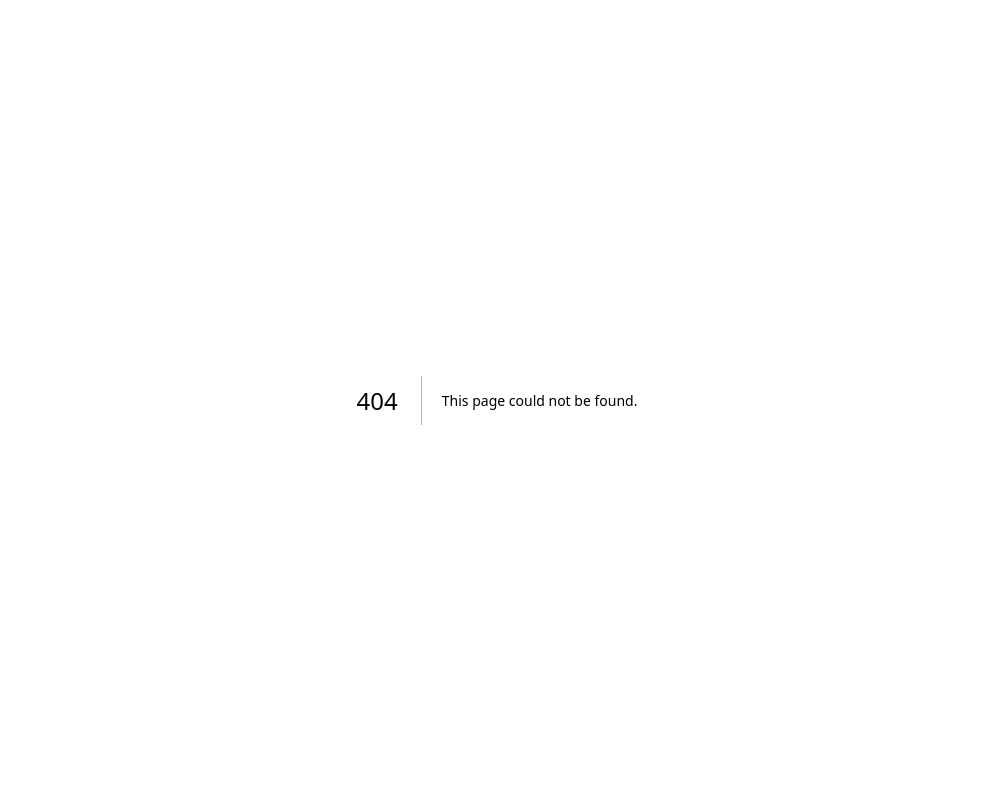
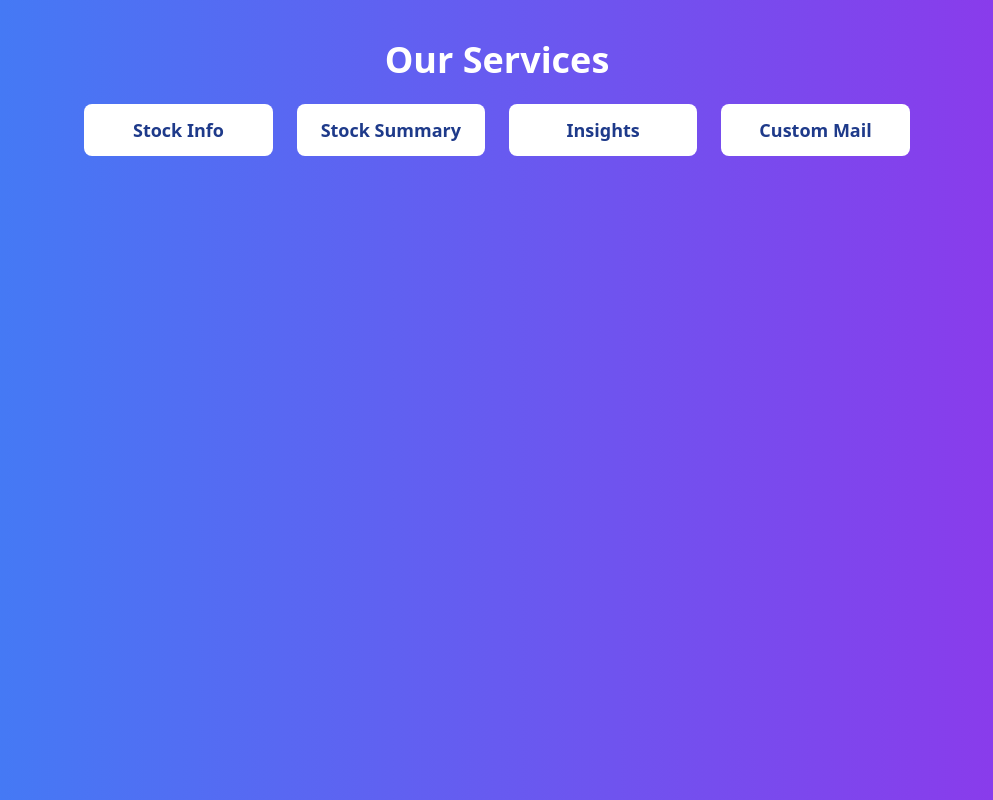
Before and after one commit to lordsid003/ProcessPilot, a Next.js app in the folder frontend/: page /services in a window 1280 px wide. Before the commit this address had no page. Shown: the whole page, without its empty margins (143-1136 px from the left). Built offline with nearby package versions, Linux system fonts and the light colour scheme.

Commit message:
Fetched Api using frontend

```diff
--- /dev/null
+++ b/frontend/app/services/page.tsx
@@ -0,0 +1,92 @@
+"use client";
+import { useState } from "react";
+import { motion } from "framer-motion";
+
+const services = [
+  { id: "stock_info", name: "Stock Info" },
+  { id: "stock_summary", name: "Stock Summary" },
+  { id: "insights", name: "Insights" },
+  { id: "custom_mail", name: "Custom Mail" },
+];
+
+export default function ServicesPage() {
+  const [data, setData] = useState<string | null>(null);
+  const [activeService, setActiveService] = useState<string | null>(null);
+
+  const fetchData = async (serviceId: string) => {
+    try {
+      const requestBody = {}; // Define body based on API requirements
+
+      if (serviceId === "stock_info" || serviceId === "stock_summary") {
+        requestBody.company_name = "Tesla"; // Replace with user input
+      } else if (serviceId === "insights") {
+        requestBody.category = "Finance";
+        requestBody.idea = "Stock market trends"; // Replace with user input
+      } else if (serviceId === "custom_mail") {
+        requestBody.company_info = "Example Company"; // Replace with user input
+      }
+
+      const res = await fetch(`https://processpilot.pythonanywhere.com/${serviceId}`, {
+        method: "POST",
+        headers: {
+          "Content-Type": "application/json",
+        },
+        body: JSON.stringify(requestBody),
+      });
+
+      if (!res.ok) {
+        throw new Error(`HTTP error! Status: ${res.status}`);
+      }
+
+      const result = await res.json();
+      setData(JSON.stringify(result, null, 2)); // Pretty print response
+    } catch (error) {
+      console.error("Error fetching data:", error);
+    }
+  };
+
+
+
+  return (
+    <div className="flex flex-col items-center p-10 min-h-screen bg-gradient-to-r from-blue-500 to-purple-600 text-white">
+      <motion.h1
+        className="text-4xl font-extrabold mb-6"
+        initial={{ opacity: 0, y: -20 }}
+        animate={{ opacity: 1, y: 0 }}
+        transition={{ duration: 0.5 }}
+      >
+        Our Services
+      </motion.h1>
+      <motion.div
+        className="grid grid-cols-2 md:grid-cols-4 gap-6 mb-8"
+        initial={{ opacity: 0 }}
+        animate={{ opacity: 1 }}
+        transition={{ duration: 0.5, delay: 0.2 }}
+      >
+        {services.map((service) => (
+          <motion.button
+            key={service.id}
+            className={`px-6 py-3 rounded-lg text-lg font-semibold transition-all duration-300 transform
+              ${activeService === service.id ? "bg-yellow-400 text-black scale-105" : "bg-white text-blue-900 hover:bg-yellow-300 hover:scale-110"}`}
+            onClick={() => fetchData(service.id)}
+            whileHover={{ scale: 1.1 }}
+            whileTap={{ scale: 0.9 }}
+          >
+            {service.name}
+          </motion.button>
+        ))}
+      </motion.div>
+      {data && (
+        <motion.div
+          className="w-full max-w-lg p-6 bg-white text-gray-900 rounded-lg shadow-lg mt-6"
+          initial={{ opacity: 0, scale: 0.8 }}
+          animate={{ opacity: 1, scale: 1 }}
+          transition={{ duration: 0.4 }}
+        >
+          <h2 className="text-2xl font-bold mb-3 text-center">Service Data:</h2>
+          <p className="text-lg text-center">{data}</p>
+        </motion.div>
+      )}
+    </div>
+  );
+}
--- a/frontend/components/Navbar.tsx
+++ b/frontend/components/Navbar.tsx
@@ -1,8 +1,8 @@
-"use client"
-import { useState } from 'react';
+import Link from "next/link";
+import { useState } from "react";
 import { close, logo, menu } from "@/public/assets";
 import { navLinks } from "@/constants";
-import Image from 'next/image';
+import Image from "next/image";
 
 const Navbar: React.FC = () => {
   const [toggle, setToggle] = useState(false);
@@ -11,39 +11,15 @@ const Navbar: React.FC = () => {
       <Image src={logo} alt="HooBank" width={124} height={32} />
       <ul className="list-none sm:flex hidden justify-end items-center flex-1">
         {navLinks.map((nav, index) => (
-          <li
-            key={nav.id}
-            className={`font-poppins font-normal cursor-pointer text-[16px] text-white ${index === navLinks.length - 1 ? 'mr-0' : 'mr-10'}`}>
-            <a href={`#${nav.id}`}>
+          <li key={nav.id} className="font-poppins font-normal cursor-pointer text-[16px] text-white mr-10">
+            <Link href={nav.id === "services" ? "/services" : `#${nav.id}`}>
               {nav.title}
-            </a>
+            </Link>
           </li>
         ))}
       </ul>
-      <div className="sm:hidden flex flex-1 justify-end items-center">
-        <Image src={toggle ? close : menu}
-          alt="menu"
-          className="object-contain"
-          width={28}
-          height={28}
-          onClick={() => setToggle((prev) => !prev)} />
-        <div className={`${toggle ? 'flex' : 'hidden'}
-            p-6 bg-black-gradient absolute top-20 ring-0 mx-4 my-2 min-w-[140px] rounded-xl sidebar`}>
-          <ul className="list-none flex flex-col justify-end items-center flex-1">
-            {navLinks.map((nav, index) => (
-              <li
-                key={nav.id}
-                className={`font-poppins font-normal cursor-pointer text-[16px] text-white ${index === navLinks.length - 1 ? 'mr-0' : 'mb-4'}`}>
-                <a href={`#${nav.id}`}>
-                  {nav.title}
-                </a>
-              </li>
-            ))}
-          </ul>
-        </div>
-      </div>
     </nav>
-  )
-}
+  );
+};
 
-export default Navbar
+export default Navbar;
```
